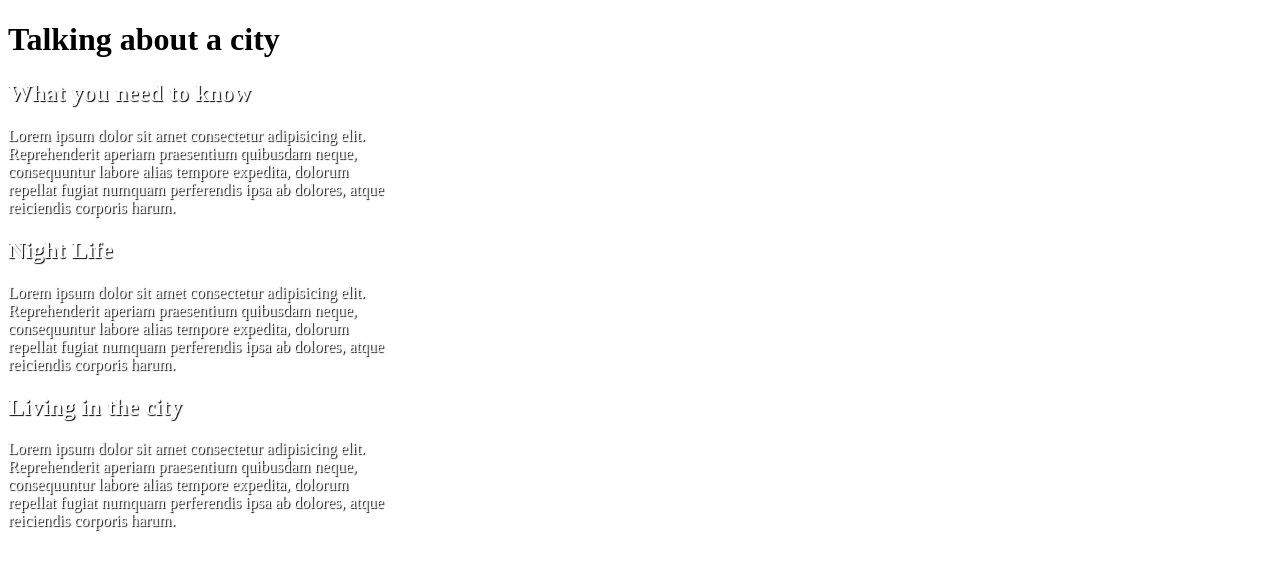
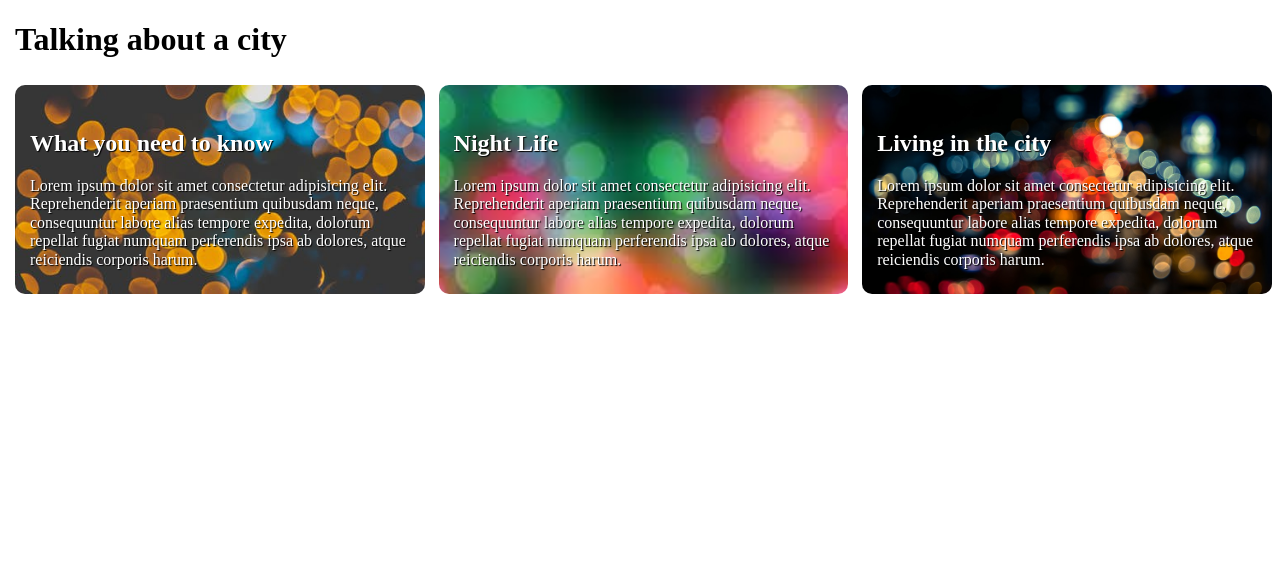
Before and after one commit to fbw-d09/uib-boxmodel-backgroundimages-QuanXuuu, a website: page task-2/index.html in a window 1280 px wide. Drawn offline with nearby package versions, Linux system fonts and the light colour scheme.

Commit message:
Add background images in css file

```diff
--- a/task-1/style.css
+++ b/task-1/style.css
@@ -5,6 +5,9 @@ body {
 
 header {
     height: 30%;
+    background-image: url(./assets/background.jpg);
+    background-size: contain;
+    /* background-repeat: repeat; */
 }
 
 h1 {
--- a/task-2/index.html
+++ b/task-2/index.html
@@ -4,8 +4,12 @@
     <meta charset="UTF-8">
     <meta name="viewport" content="width=device-width, initial-scale=1.0">
     <meta http-equiv="X-UA-Compatible" content="ie=edge">
+
+    <title>What's your background?</title>
+    <link rel="stylesheet" href="https://cdnjs.cloudflare.com/ajax/libs/normalize/8.0.1/normalize.min.css">
+
     <link rel="stylesheet" href="style.css">
-    <title>What's your background?</title>
+
 </head>
 <body>
     <header>
@@ -32,5 +36,6 @@
             Lorem ipsum dolor sit amet consectetur adipisicing elit. Reprehenderit aperiam praesentium quibusdam neque, consequuntur labore alias tempore expedita, dolorum repellat fugiat numquam perferendis ipsa ab dolores, atque reiciendis corporis harum.
         </article>
     </section>
+
 </body>
 </html>
--- a/task-2/style.css
+++ b/task-2/style.css
@@ -1,5 +1,42 @@
+*
+{
+    box-sizing: border-box;
+}
+
+h1
+{
+    margin-left: 15px;
+}
+
 .info-1, .info-2, .info-3 {
-    width: 30%;
+    width: 32%;
     color: white;
     text-shadow: 1px 1px 1px black;
+    background-size: cover;
+    /* background-repeat: no-repeat; */
+    background-position: center bottom;
 }
+
+.info-1
+{
+    background-image: url(./assets/task2-bg.jpeg);
+    margin-left: 15px;
+}
+
+.info-2
+{
+    background-image: url(./assets/task2-bg1.jpeg);
+}
+
+.info-3
+{
+    background-image: url(./assets/task2-bg2.jpg);
+}
+
+section
+{
+    padding: 25px 15px;
+    margin: 5px;
+    border-radius: 10px;
+    display: inline-block;
+}
```
Also changed, not shown: task-1/index.html (+7 -1 lines).
